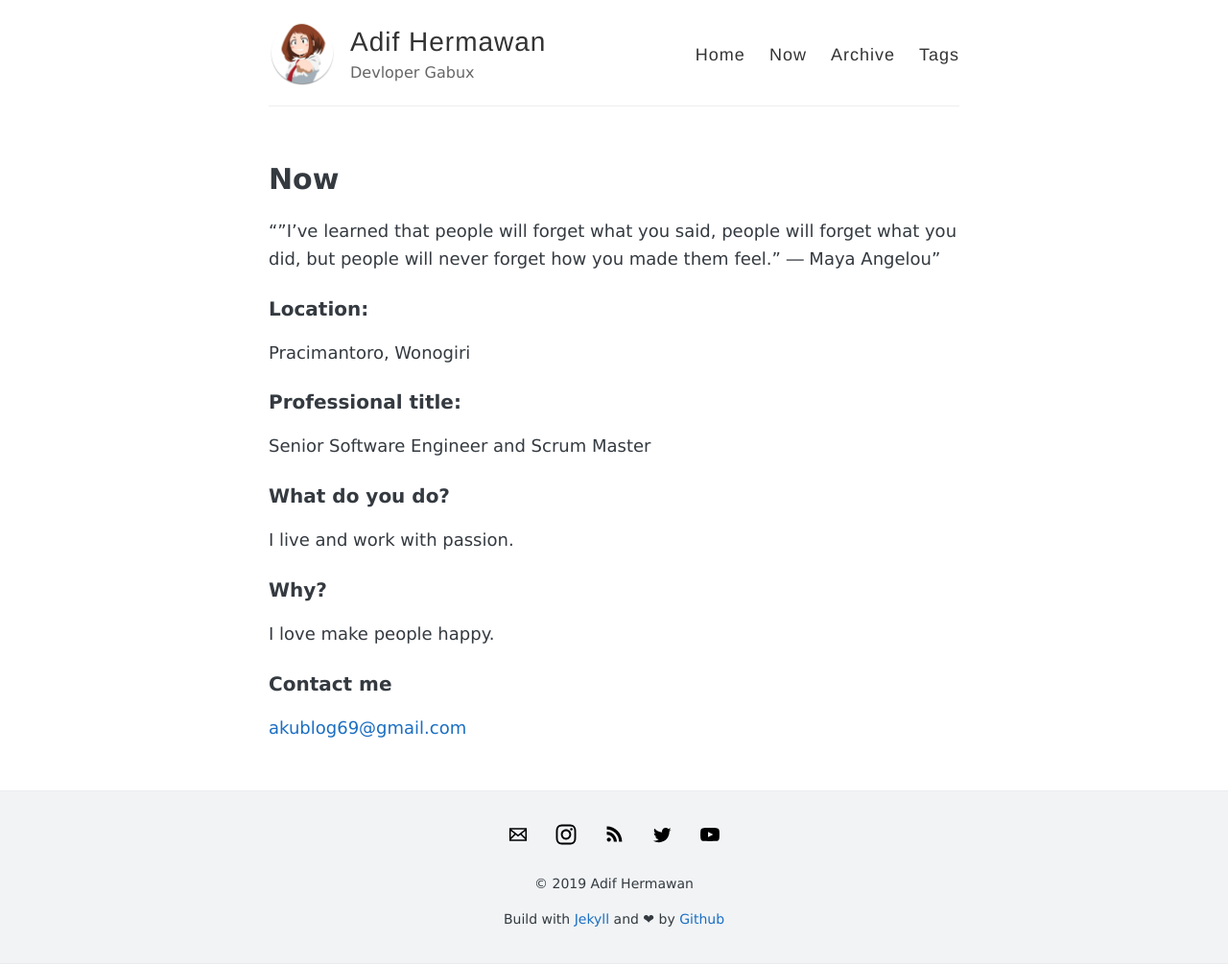
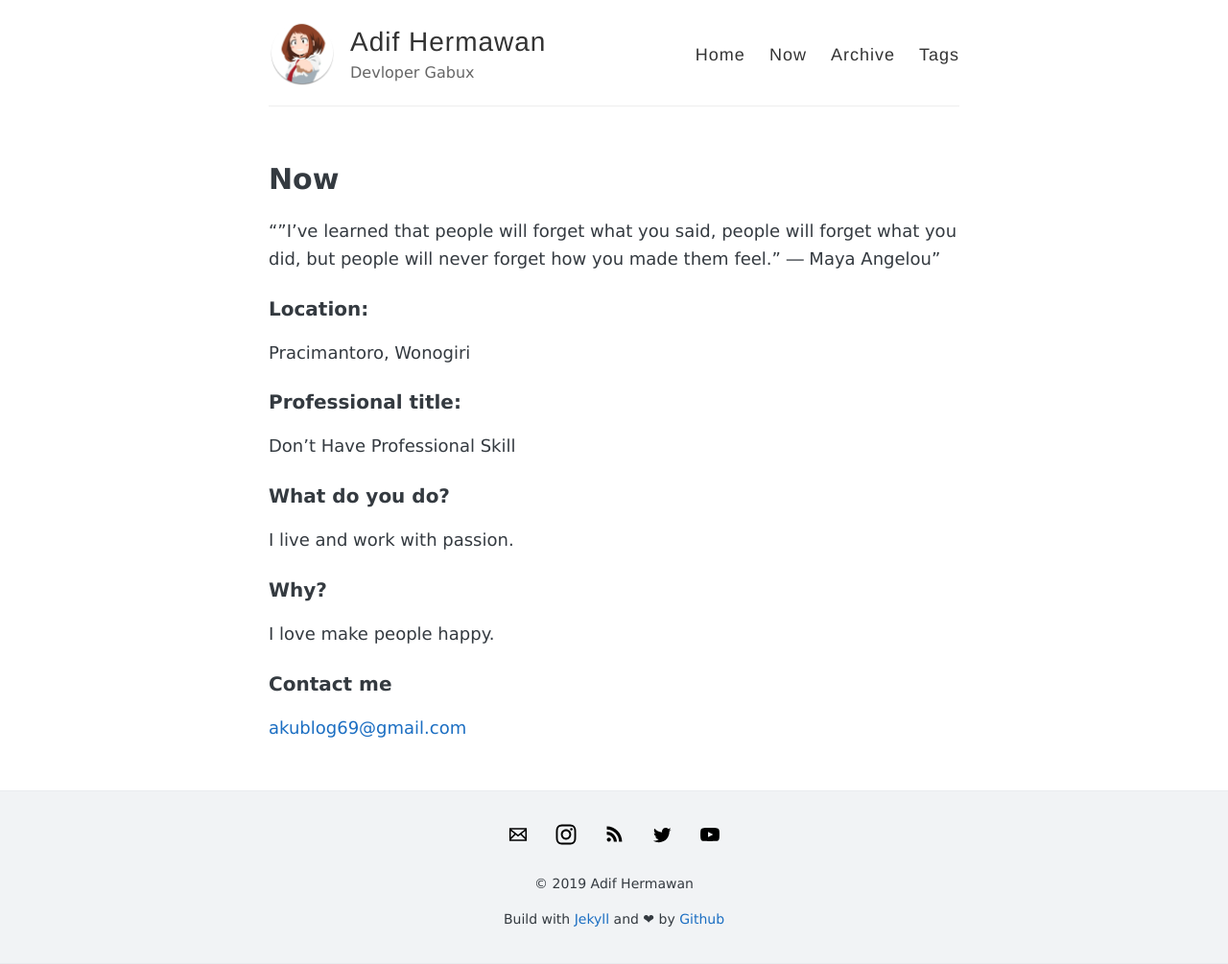
Before and after one commit to adif48/Blog, a Jekyll site: the page built from now.md, in a window 1280 px wide. Shown: the whole page at 96% size. Built offline with Jekyll 4.4.1, drawn with Linux system fonts in a browser that asks for light colours.

Commit message:
Update now.md

```diff
--- a/now.md
+++ b/now.md
@@ -10,7 +10,7 @@ permalink: "/now/"
 Pracimantoro, Wonogiri
 
 ### Professional title:
-Senior Software Engineer and Scrum Master
+Don't Have Professional Skill
 
 ### What do you do?
 I live and work with passion.
```
